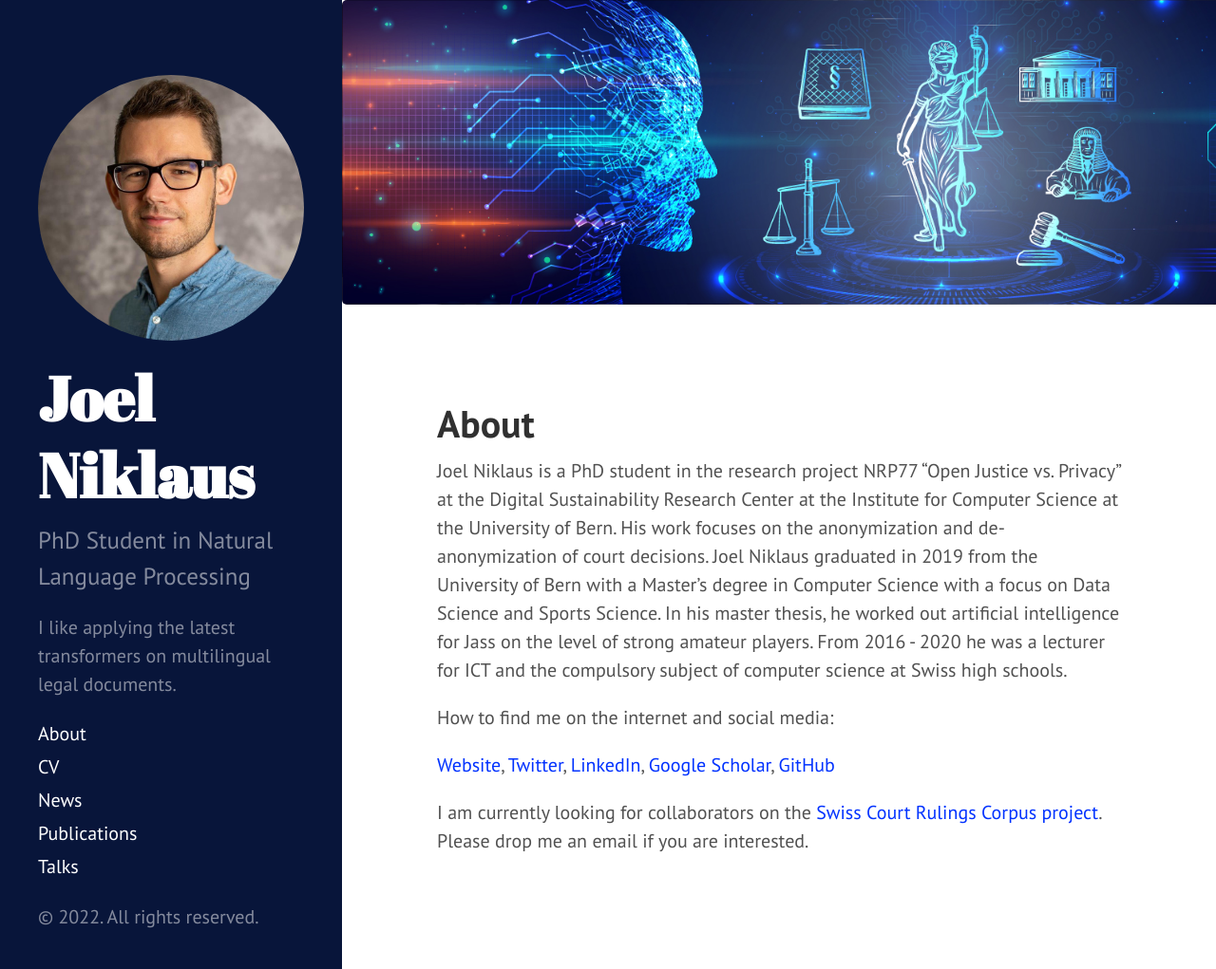
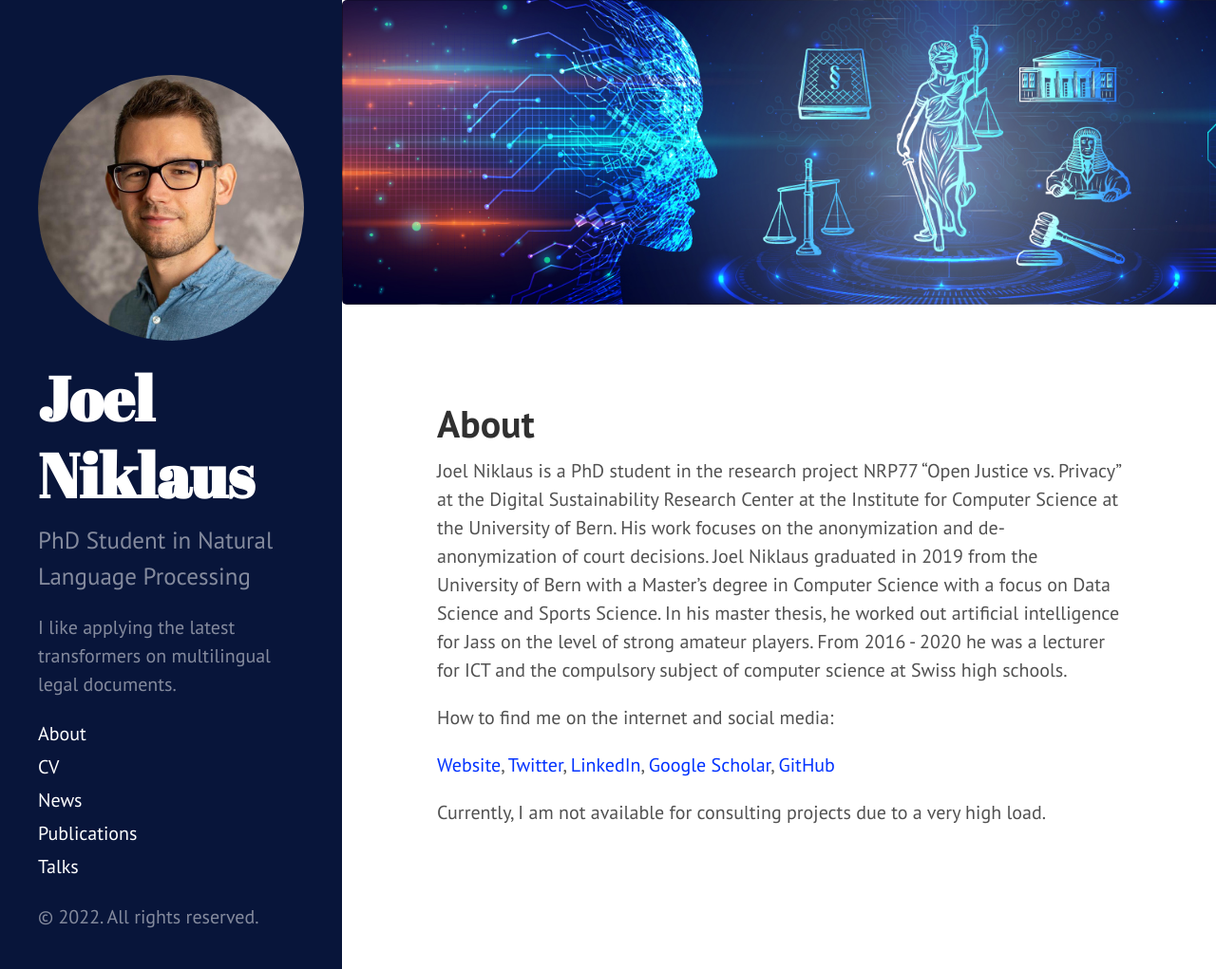
Before and after one commit to JoelNiklaus/joelniklaus.github.io, a Jekyll site: the page built from index.md, in a window 1280 px wide and 1021 px high. Shown: the whole window at 95% size. Built offline with Jekyll 4.4.1, drawn with Linux system fonts in a browser that asks for light colours; nearby versions of some CDN libraries; a style sheet for code colours, icons or effects is not loaded.

Commit message:
changed start page

```diff
--- a/index.md
+++ b/index.md
@@ -9,4 +9,4 @@ How to find me on the internet and social media:
 
 [Website](https://joelniklaus.ch/), [Twitter](https://twitter.com/joelniklaus), [LinkedIn](https://www.linkedin.com/in/joelniklaus/), [Google Scholar](https://scholar.google.com/citations?user=qJ8iricAAAAJ&hl=de&oi=ao), [GitHub](https://github.com/JoelNiklaus)
 
-I am currently looking for collaborators on the [Swiss Court Rulings Corpus project](https://www.digitale-nachhaltigkeit.unibe.ch/research/artificial_intelligence/swiss_court_rulings_corpus/index_eng.html). Please drop me an email if you are interested.
+Currently, I am not available for consulting projects due to a very high load.
```
